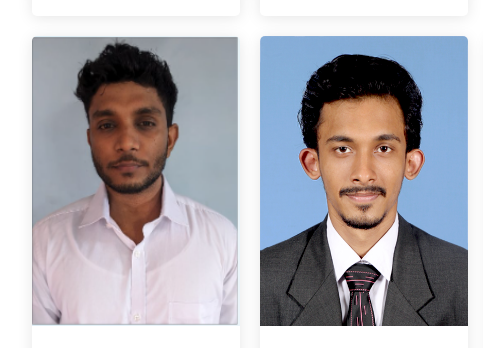
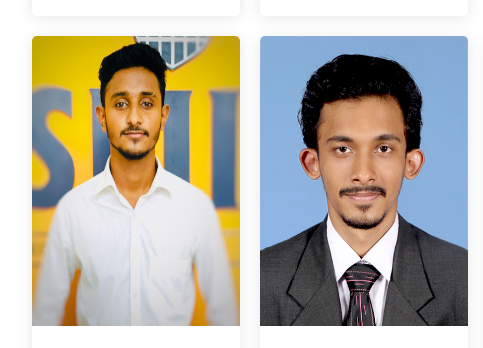
Before and after one commit to ROS-CCPP-Research/Project-Website, a plain HTML site: page index.html in a window 1280 px wide. Shown: the part 11426-11774 px from the top of the page, 48-531 px from the left. Drawn offline with nearby package versions, Linux system fonts and the light colour scheme.

Commit message:
change 2

```diff
--- a/index.html
+++ b/index.html
@@ -1002,7 +1002,7 @@
           <div class="col-md-15 col-sm-3 d-flex align-items-stretch">
             <div class="member" data-aos="fade-up" data-aos-delay="100">
               <div class="member-img">
-                <img src="assets/img/3 - sahan.PNG" class="img-fluid" alt="" style="width: 244px; height: 290px;">
+                <img src="assets/img/7 - Jeewantha.jpg" class="img-fluid" alt="" style="width: 244px; height: 290px;">
                 <div class="social">
                   <a href=""><i class="bi bi-twitter"></i></a>
                   <a href=""><i class="bi bi-facebook"></i></a>
```
Also changed, not shown: assets/img/7 - Jeewantha.jpg (added).
